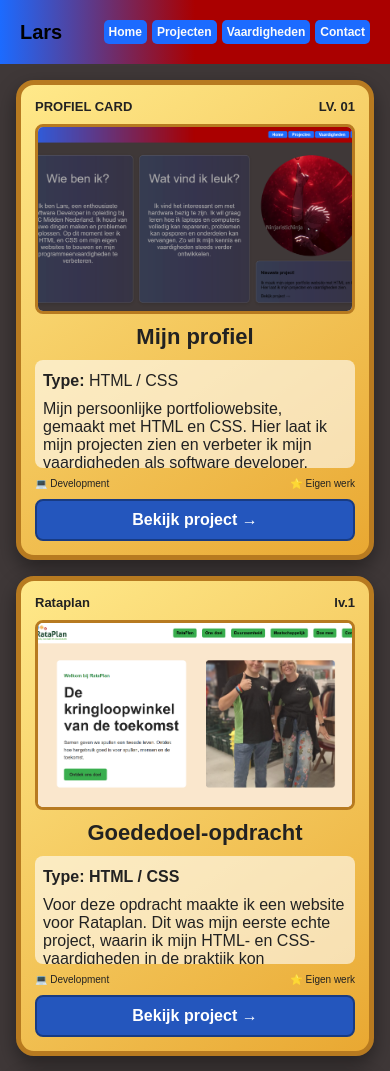
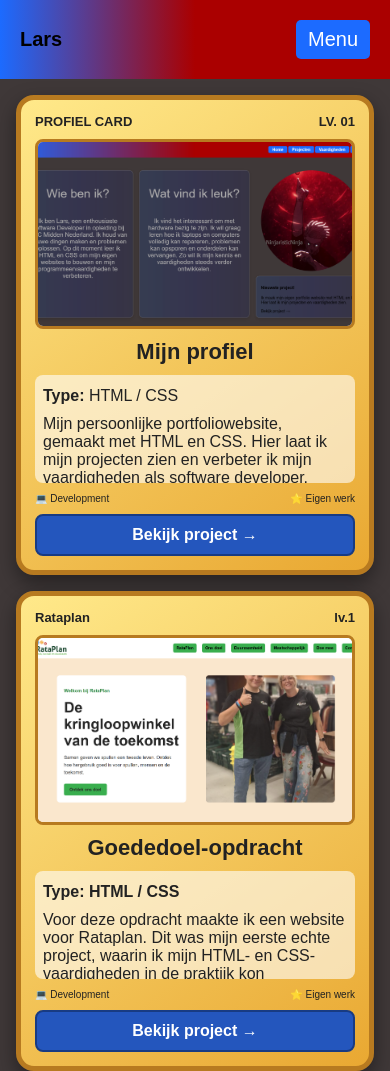
Before and after one commit to larsvaneck01092009-bit/Portfolio, a plain HTML site: page html/projecten.html in a window 390 px wide. Shown: the top 1071 px of the page. Drawn offline with Linux system fonts and the light colour scheme.

Commit message:
Added drop down menu

```diff
--- a/html/contact.css
+++ b/html/contact.css
@@ -28,6 +28,11 @@ body {
     display: flex;
     align-items: center;
     gap: 8px;
+}
+
+.menu-toggle,
+.menu-button {
+    display: none;
 }
 
 .link {
@@ -219,17 +224,52 @@ body {
 @media (max-width: 700px) {
     .box {
         flex-wrap: wrap;
+        position: relative;
+    }
+
+    .menu-toggle {
+        position: absolute;
+        width: 1px;
+        height: 1px;
+        padding: 0;
+        margin: -1px;
+        overflow: hidden;
+        clip: rect(0, 0, 0, 0);
+        white-space: nowrap;
+        border: 0;
+    }
+
+    .menu-button {
+        display: block;
+        padding: 8px 12px;
+        border-radius: 6px;
+        background: #1c6bff;
+        color: #fff;
+        cursor: pointer;
+    }
+
+    .menu-toggle:focus-visible + .menu-button {
+        outline: 2px solid #fff;
+        outline-offset: 3px;
     }
 
     .navbar {
-        flex-wrap: wrap;
+        display: none;
+        flex: 0 0 100%;
+        flex-direction: column;
+        align-items: stretch;
         gap: 6px;
     }
 
+    .menu-toggle:checked + .menu-button + .navbar {
+        display: flex;
+    }
+
     .link {
-        padding: 6px 8px;
+        width: 100%;
+        padding: 8px;
         font-size: 12px;
-        white-space: nowrap;
+        text-align: center;
     }
 
     .contact-page {
--- a/html/projecten.css
+++ b/html/projecten.css
@@ -20,6 +20,11 @@ body {
     display: flex;
     align-items: center;
     gap: 8px;
+}
+
+.menu-toggle,
+.menu-button {
+    display: none;
 }
 .link {
     color: rgb(251, 251, 251);
@@ -141,11 +146,45 @@ button {
     .box {
         gap: 12px;
         flex-wrap: wrap;
+        position: relative;
+    }
+
+    .menu-toggle {
+        position: absolute;
+        width: 1px;
+        height: 1px;
+        padding: 0;
+        margin: -1px;
+        overflow: hidden;
+        clip: rect(0, 0, 0, 0);
+        white-space: nowrap;
+        border: 0;
+    }
+
+    .menu-button {
+        display: block;
+        padding: 8px 12px;
+        border-radius: 5px;
+        background: rgb(28, 107, 255);
+        color: white;
+        cursor: pointer;
+    }
+
+    .menu-toggle:focus-visible + .menu-button {
+        outline: 2px solid white;
+        outline-offset: 3px;
     }
 
     .navbar {
-        flex-wrap: wrap;
-        gap: 5px;
+        display: none;
+        flex: 0 0 100%;
+        flex-direction: column;
+        align-items: stretch;
+        gap: 6px;
+    }
+
+    .menu-toggle:checked + .menu-button + .navbar {
+        display: flex;
     }
 
     .project-list {
@@ -174,13 +213,11 @@ button {
     }
 
       .link {
-        display: inline-block;
-        width: auto;
-        padding: 5px;
+        display: block;
+        width: 100%;
+        padding: 8px;
         font-size: 12px;
-        white-space: nowrap;
-        position: relative;
-        z-index: 10;
+        text-align: center;
     }
 
     .project {
@@ -188,7 +225,7 @@ button {
      transform: translateX(0px);
 }
     .navbar {
-    padding-left: 1%;
+        padding-left: 0;
 
 }
 
--- a/html/projecten.html
+++ b/html/projecten.html
@@ -8,7 +8,9 @@
 <body>
     <header class="box">
         <strong>Lars</strong>
-        <nav class="navbar">
+        <input class="menu-toggle" type="checkbox" id="menu-toggle" aria-controls="main-nav">
+        <label class="menu-button" for="menu-toggle">Menu</label>
+        <nav class="navbar" id="main-nav" aria-label="Hoofdnavigatie">
             <a href="../index.html" class="link"><strong>Home</strong></a>
             <a href="projecten.html" class="link"><strong>Projecten</strong></a>
             <a href="vaardigheden.html" class="link"><strong>Vaardigheden</strong></a>
--- a/html/vaardigheden.css
+++ b/html/vaardigheden.css
@@ -80,6 +80,11 @@ button {
     display: flex;
     align-items: center;
     gap: 8px;
+}
+
+.menu-toggle,
+.menu-button {
+    display: none;
 }
 
 .link {
@@ -212,22 +217,53 @@ a:hover {
     .box {
         gap: 12px;
         flex-wrap: wrap;
+        position: relative;
+    }
+
+    .menu-toggle {
+        position: absolute;
+        width: 1px;
+        height: 1px;
+        padding: 0;
+        margin: -1px;
+        overflow: hidden;
+        clip: rect(0, 0, 0, 0);
+        white-space: nowrap;
+        border: 0;
+    }
+
+    .menu-button {
+        display: block;
+        padding: 8px 12px;
+        border-radius: 5px;
+        background: rgb(28, 107, 255);
+        color: white;
+        cursor: pointer;
+    }
+
+    .menu-toggle:focus-visible + .menu-button {
+        outline: 2px solid white;
+        outline-offset: 3px;
     }
 
     .navbar {
+        display: none;
+        flex: 0 0 100%;
+        flex-direction: column;
+        align-items: stretch;
+        gap: 6px;
+    }
+
+    .menu-toggle:checked + .menu-button + .navbar {
         display: flex;
-        gap: 5px;
-        flex-wrap: wrap;
     }
 
     .link {
-        display: inline-block;
-        width: auto;
-        padding: 5px;
+        display: block;
+        width: 100%;
+        padding: 8px;
         font-size: 12px;
-        white-space: nowrap;
-        position: relative;
-        z-index: 10;
+        text-align: center;
     }
 
 
--- a/profiel.css
+++ b/profiel.css
@@ -31,6 +31,11 @@ body {
     display: flex;
     align-items: center;
     gap: 8px;
+}
+
+.menu-toggle,
+.menu-button {
+    display: none;
 }
 
 .text {
@@ -229,21 +234,53 @@ a:hover {
     .box {
         gap: 12px;
         flex-wrap: wrap;
+        position: relative;
+    }
+
+    .menu-toggle {
+        position: absolute;
+        width: 1px;
+        height: 1px;
+        padding: 0;
+        margin: -1px;
+        overflow: hidden;
+        clip: rect(0, 0, 0, 0);
+        white-space: nowrap;
+        border: 0;
+    }
+
+    .menu-button {
+        display: block;
+        padding: 8px 12px;
+        border-radius: 5px;
+        background: rgb(28, 107, 255);
+        color: white;
+        cursor: pointer;
+    }
+
+    .menu-toggle:focus-visible + .menu-button {
+        outline: 2px solid white;
+        outline-offset: 3px;
     }
 
     .navbar {
-        flex-wrap: wrap;
-        gap: 5px;
+        display: none;
+        flex: 0 0 100%;
+        flex-direction: column;
+        align-items: stretch;
+        gap: 6px;
+    }
+
+    .menu-toggle:checked + .menu-button + .navbar {
+        display: flex;
     }
 
     .link {
         display: inline-block;
-        width: auto;
-        padding: 5px;
+        width: 100%;
+        padding: 8px;
         font-size: 12px;
-        white-space: nowrap;
-        position: relative;
-        z-index: 10;
+        text-align: center;
     }
 
     .content {
```
Also changed, not shown: html/contact.html (+3 -1 lines), html/privacy.html (+3 -1 lines), html/vaardigheden.html (+3 -1 lines), index.html (+3 -1 lines).
